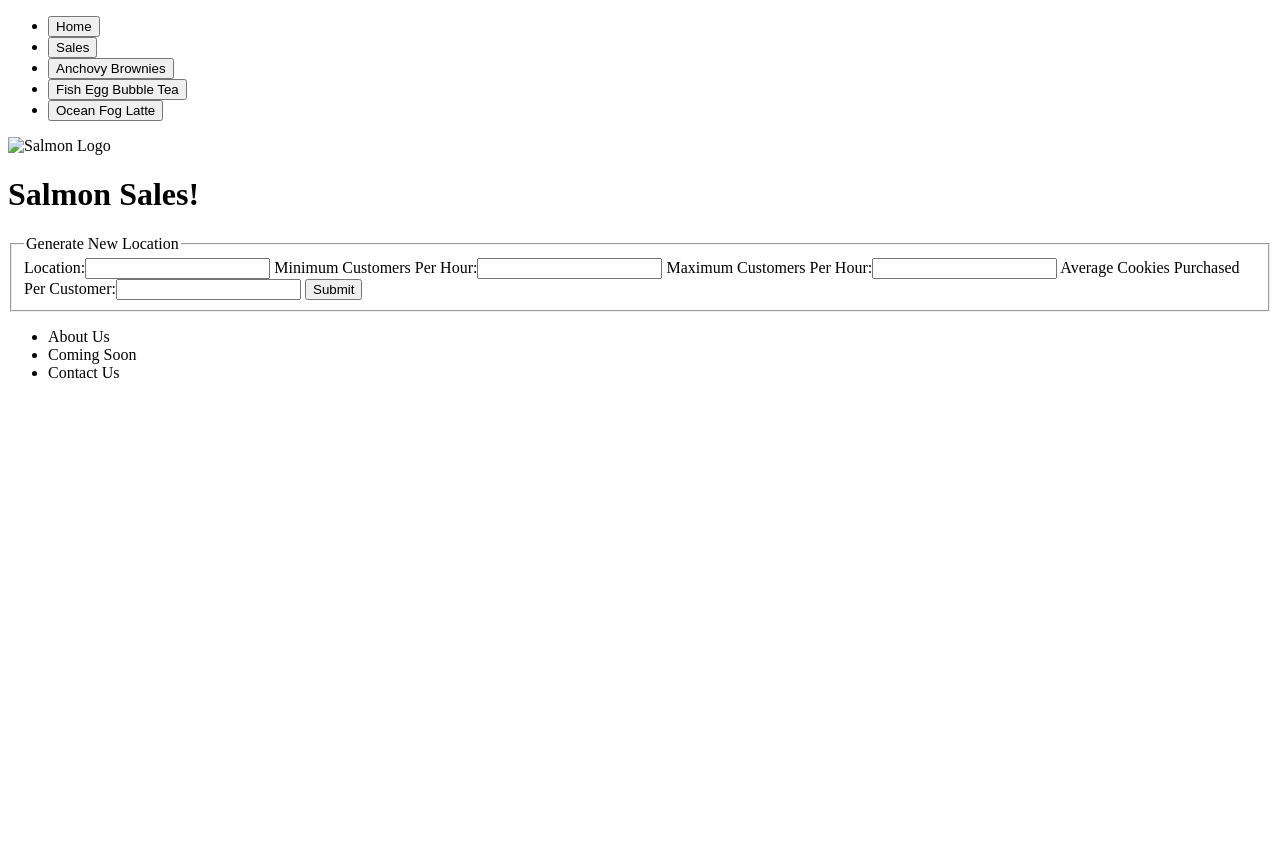
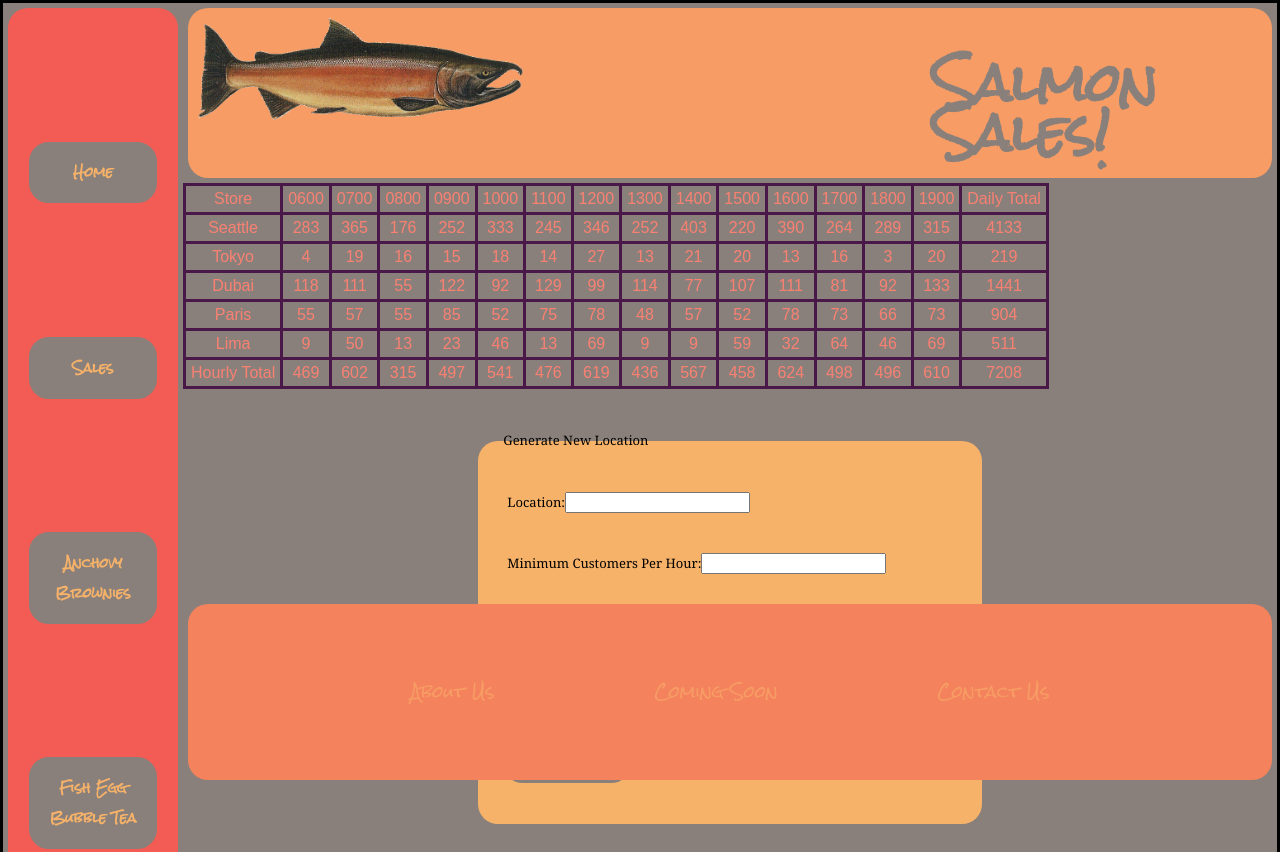
Before and after one commit to heckerdavid/cookie-stand, a plain HTML site: page sales.html in a window 1280 px wide. Shown: the top 852 px of the page. Before the commit the page ends 800 px from the top, so only its background shows below. Drawn offline with Linux system fonts and the light colour scheme; the site is published under a folder, as on GitHub Pages, so addresses that start at the root find nothing.

Commit message:
updated link path for github.

```diff
--- a/sales.html
+++ b/sales.html
@@ -8,8 +8,8 @@
   <link rel="preconnect" href="https://fonts.googleapis.com">
   <link rel="preconnect" href="https://fonts.gstatic.com" crossorigin>
   <link href="https://fonts.googleapis.com/css2?family=Rock+Salt&display=swap" rel="stylesheet">
-  <link rel="stylesheet" href="/css/reset.css">
-  <link rel="stylesheet" href="/css/style.css">
+  <link rel="stylesheet" href="./css/reset.css">
+  <link rel="stylesheet" href="./css/style.css">
 </head>
 <body>
   <div id="nav">
@@ -27,7 +27,7 @@
   <div id="not_nav">
     <header>
       <div>
-        <img src="/img/salmon.png" alt="Salmon Logo">
+        <img src="./img/salmon.png" alt="Salmon Logo">
         <h1>
           Salmon Sales!
         </h1>
@@ -63,5 +63,5 @@
     </footer>
   </div>
 </body>
-<script src="/js/app.js"></script>
+<script src="./js/app.js"></script>
 </html>
```
